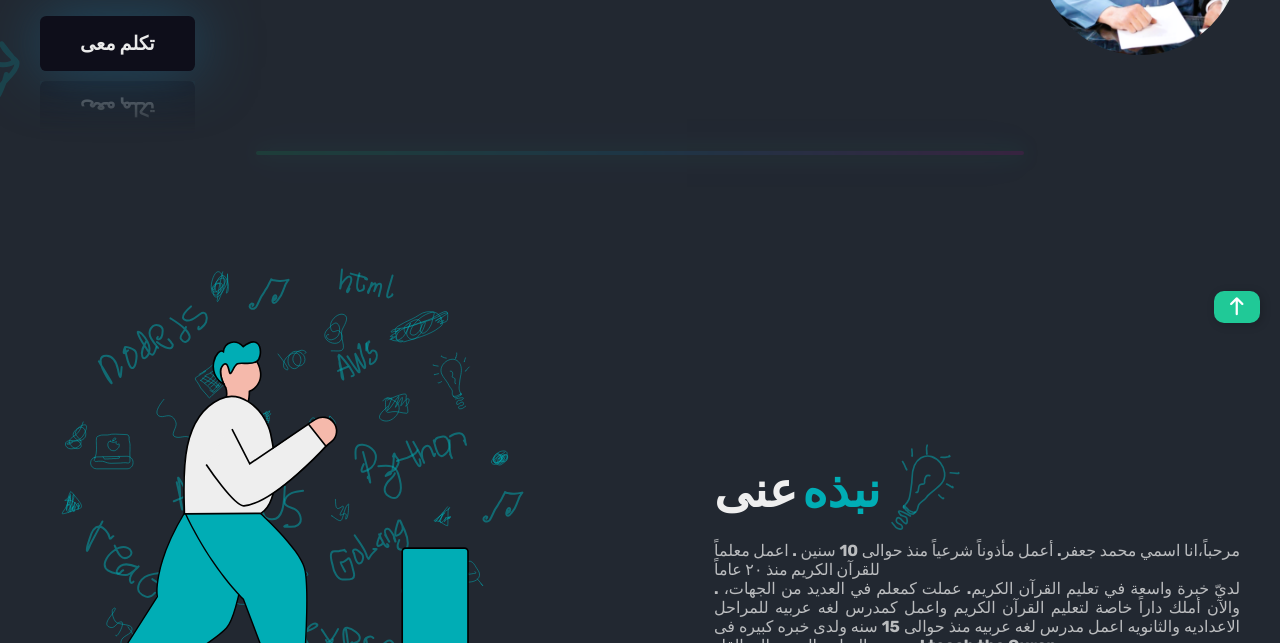
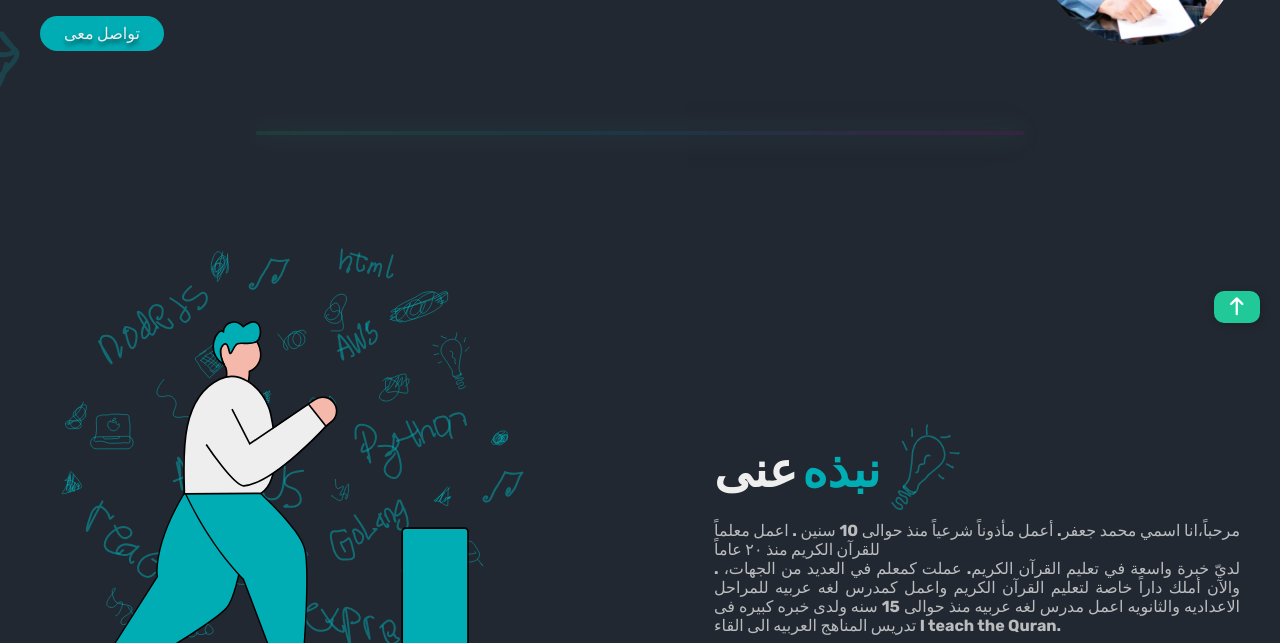
Before and after one commit to Mohamed-svg-ux/Mohamed-jafar, a plain HTML site: page index.html in a window 1280 px wide. Shown: the part 457-1100 px from the top of the page. Drawn offline with Linux system fonts and the light colour scheme.

Commit message:
Add files via upload

```diff
--- a/index.html
+++ b/index.html
@@ -11,9 +11,9 @@
 </head>
 
 <body>
-    <header>
-        <img src="logo.png" alt="Mohamed logo" class="mohamedlogo">
-        <nav class="navigation">
+    <header id="up">
+        <img src="logo.png" alt="Mohamed logo" class="mohamedlogo" >
+        <nav class="navigation" >
             <ul>
 
                 <li><a href="#aboutme">نبذه عنى </a></li>
@@ -38,10 +38,10 @@
         <div class="herosup">
             <h1 class="name">انا محمد</h1>
             <h1 class="title">مأذون شرعى</h1>
-<div class="herobtns">
-    <button class="btn-talk" onclick="location.href='#contact me'">تكلم معى</button>
-</div>
 
+             <div class="heroBtns">
+          <a class="hireMe" href="#contact me">تواصل معى</a>
+             </div>
 
 
 
@@ -177,7 +177,7 @@
 
 
 <footer id="footer">
-<a href="#hero" class="scrooll_up"><i class="fa-solid fa-arrow-up"></i></a>
+<a href="#up" class="scrooll_up"><i class="fa-solid fa-arrow-up"></i></a>
 </footer>
 
 
--- a/style.css
+++ b/style.css
@@ -82,31 +82,22 @@ gap: 0.5rem;
 
 }
 
-/* شكل الزرار الجديد */
-.btn-talk {
-  font-size: 1.2rem;
-  padding: 1rem 2.5rem;
-  border: none;
-  outline: none;
-  border-radius: 0.4rem;
-  cursor: pointer;
-  text-transform: uppercase;
-  background-color: rgb(14, 14, 26);
-  color: rgb(234, 234, 234);
-  font-weight: 700;
-  transition: 0.6s;
-  box-shadow: 0px 0px 60px #1f4c65;
-  -webkit-box-reflect: below 10px linear-gradient(to bottom, rgba(0,0,0,0.0), rgba(0,0,0,0.4));
+
+.heroBtns {
+  display: flex;
+  gap: 1rem;
+  margin-top: 1.5rem;
+}
+.hireMe {
+  background-color: #00adb5;
+  color: #eeeeee;
+  border-radius: 24px;
+  text-decoration: none;
+  padding: 0.5rem 1.5rem;
+  text-shadow: 0px 4px 4px rgba(0, 0, 0, 0.5);
 }
 
-.btn-talk:active {
-  scale: 0.92;
-}
 
-.btn-talk:hover {
-  background: linear-gradient(270deg, rgba(2, 29, 78, 0.681) 0%, rgba(31, 215, 232, 0.873) 60%);
-  color: rgb(4, 4, 38);
-}
 
 
 
```
